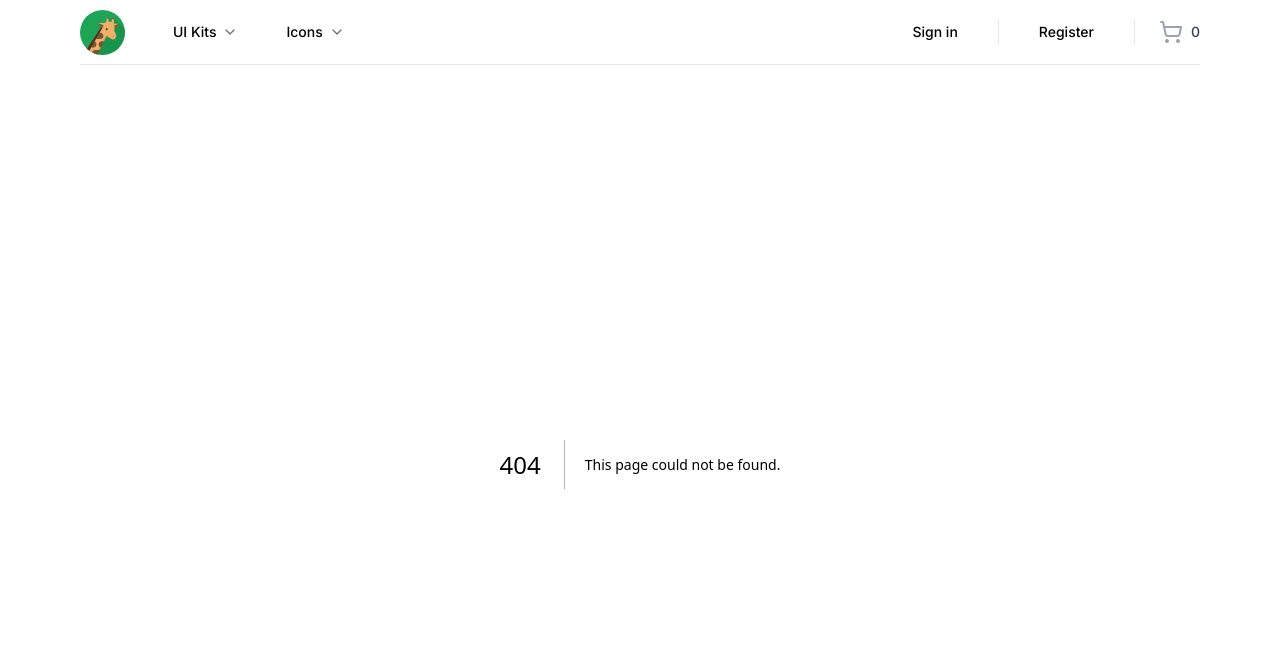
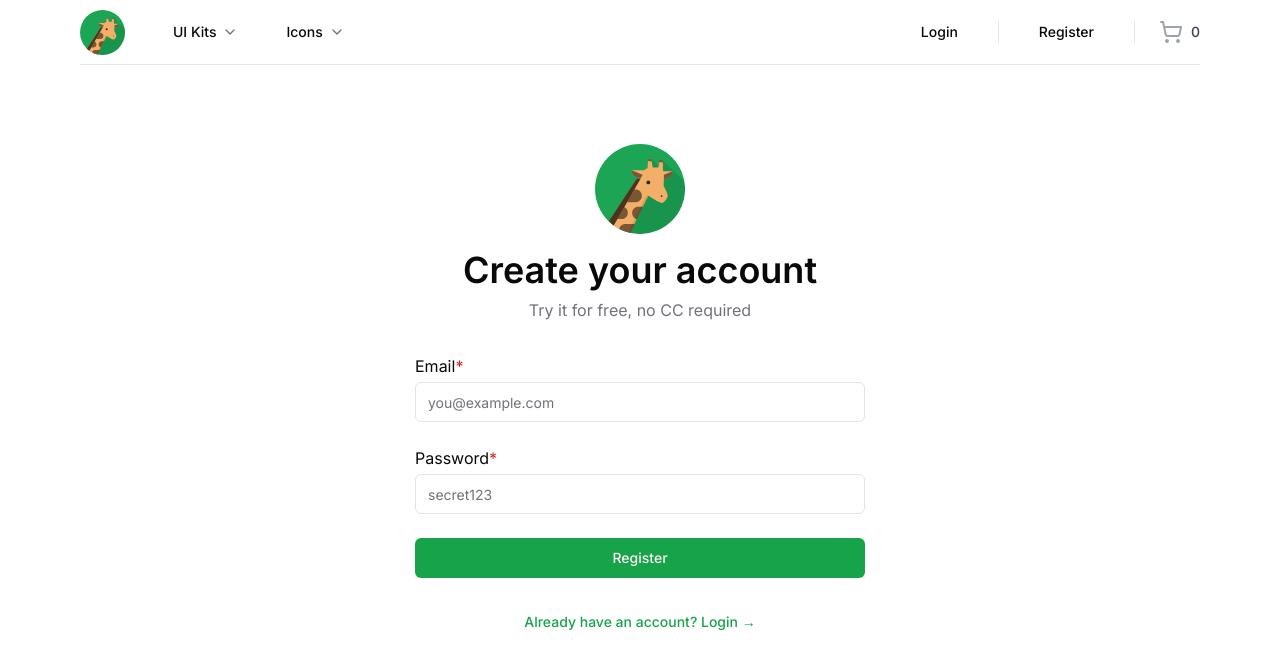
Before and after one commit to jayden-n/digital-giraffe, a Next.js app: page /register in a window 1280 px wide. Before the commit this address had no page. Shown: the top 668 px of the page. Built offline with nearby package versions, Linux system fonts and the light colour scheme.

Commit message:
feat: design register page with react-hook-form and input validations

```diff
--- /dev/null
+++ b/src/app/(auth)/register/page.tsx
@@ -0,0 +1,101 @@
+"use client";
+
+import Image from "next/image";
+import Logo from "../../../../public/logo.svg";
+import Link from "next/link";
+import { Button, buttonVariants } from "@/components/ui/button";
+import { Label } from "@radix-ui/react-label";
+import { Input } from "@/components/ui/input";
+import { cn } from "@/lib/utils";
+import { useForm } from "react-hook-form";
+import { zodResolver } from "@hookform/resolvers/zod";
+import {
+	AuthCredentialsValidator,
+	TAuthCredentialsValidator,
+} from "@/lib/validators/account-credentials-validator";
+
+const Page = () => {
+	const {
+		register,
+		handleSubmit,
+		formState: { errors },
+	} = useForm<TAuthCredentialsValidator>({
+		resolver: zodResolver(AuthCredentialsValidator),
+	});
+
+	const onSubmit = ({ email, password }: TAuthCredentialsValidator) => {
+		// TODO: send data to the server
+	};
+
+	return (
+		<div className="container relative flex flex-col pt-20 items-center justify-center lg:px-0">
+			<div className="mx-auto flex w-full justify-center flex-col space-y-6 sm:w-[450px]">
+				<div className="flex flex-col items-center text-center">
+					<Image src={Logo} height={90} alt="Logo of DigitalGiraffe" />
+					<h1 className="mb-2 mt-4 text-center text-4xl font-semibold">
+						Create your account
+					</h1>
+					<p className="text-base text-muted-foreground text-center">
+						Try it for free, no CC required
+					</p>
+				</div>
+
+				<div className="grid gap-6">
+					<form onSubmit={handleSubmit(onSubmit)}>
+						<div className="grid gap-2">
+							{/* Email */}
+							<div className="grid gap-1 py-2">
+								<Label htmlFor="email">
+									Email<span className="text-red-600">*</span>
+								</Label>
+								<Input
+									{...register("email")}
+									className={cn({ "focus-visible:ring-red-500": errors.email })}
+									placeholder="you@example.com"
+								/>
+							</div>
+
+							{/* Password */}
+							<div className="grid gap-1 py-2">
+								<Label htmlFor="password">
+									Password<span className="text-red-600">*</span>
+								</Label>
+								<Input
+									{...register("password")}
+									type="password"
+									className={cn({
+										"focus-visible:ring-red-500": errors.password,
+									})}
+									placeholder="secret123"
+								/>
+							</div>
+
+							{/* Confirm Password */}
+							{/* <div className="grid gap-1 py-2">
+								<Label htmlFor="password">
+									Confirm Password<span className="text-red-600">*</span>
+								</Label>
+								<Input
+									type="password"
+									className={cn({
+										"focus-visible:ring-red-500": errors.confirmPassword,
+									})}
+									placeholder="secret123"
+								/>
+							</div> */}
+
+							<Button className="w-full mt-2">Register</Button>
+						</div>
+					</form>
+					<Link
+						className={cn(buttonVariants({ variant: "link" }))}
+						href="sign-in"
+					>
+						Already have an account? Login &rarr;
+					</Link>
+				</div>
+			</div>
+		</div>
+	);
+};
+export default Page;
--- a/src/app/page.tsx
+++ b/src/app/page.tsx
@@ -2,7 +2,6 @@
 import { Button, buttonVariants } from "@/components/ui/button";
 import Link from "next/link";
 import { PERKS } from "@/config";
-import NavBar from "@/components/NavBar";
 
 export default function Home() {
 	return (
--- a/src/components/NavBar.tsx
+++ b/src/components/NavBar.tsx
@@ -31,10 +31,10 @@
 								<div className="hidden lg:flex lg:flex-1 lg:items-center lg:justify-end lg:space-x-6">
 									{user ? null : (
 										<Link
-											href="/sign-in"
+											href="/login"
 											className={buttonVariants({ variant: "ghost" })}
 										>
-											Sign in
+											Login
 										</Link>
 									)}
 
@@ -46,7 +46,7 @@
 										<p></p>
 									) : (
 										<Link
-											href="/sign-up"
+											href="/register"
 											className={buttonVariants({ variant: "ghost" })}
 										>
 											Register
--- /dev/null
+++ b/src/components/ui/input.tsx
@@ -0,0 +1,25 @@
+import * as React from "react";
+
+import { cn } from "@/lib/utils";
+
+export interface InputProps
+	extends React.InputHTMLAttributes<HTMLInputElement> {}
+
+const Input = React.forwardRef<HTMLInputElement, InputProps>(
+	({ className, type, ...props }, ref) => {
+		return (
+			<input
+				type={type}
+				className={cn(
+					"flex h-10 w-full rounded-md border border-input bg-background px-3 py-2 text-sm ring-offset-background file:border-0 file:bg-transparent file:text-sm file:font-medium placeholder:text-muted-foreground focus-visible:outline-none focus-visible:ring-2 focus-visible:ring-ring focus-visible:ring-offset-2 disabled:cursor-not-allowed disabled:opacity-50 required",
+					className,
+				)}
+				ref={ref}
+				{...props}
+			/>
+		);
+	},
+);
+Input.displayName = "Input";
+
+export { Input };
--- /dev/null
+++ b/src/components/ui/label.tsx
@@ -0,0 +1,26 @@
+"use client";
+
+import * as React from "react";
+import * as LabelPrimitive from "@radix-ui/react-label";
+import { cva, type VariantProps } from "class-variance-authority";
+
+import { cn } from "@/lib/utils";
+
+const labelVariants = cva(
+	"text-sm font-medium leading-none peer-disabled:cursor-not-allowed peer-disabled:opacity-70",
+);
+
+const Label = React.forwardRef<
+	React.ElementRef<typeof LabelPrimitive.Root>,
+	React.ComponentPropsWithoutRef<typeof LabelPrimitive.Root> &
+		VariantProps<typeof labelVariants>
+>(({ className, ...props }, ref) => (
+	<LabelPrimitive.Root
+		ref={ref}
+		className={cn(labelVariants(), className)}
+		{...props}
+	/>
+));
+Label.displayName = LabelPrimitive.Root.displayName;
+
+export { Label };
--- /dev/null
+++ b/src/lib/validators/account-credentials-validator.ts
@@ -0,0 +1,21 @@
+// input schema validations with Zod <3
+import { z } from "zod";
+
+export const AuthCredentialsValidator = z.object({
+	email: z.string().email(),
+	password: z
+		.string()
+		.min(8, { message: "Password must be at least 8 characters long." })
+		.max(20, { message: "Password must be less than 20 characters long." }),
+
+	// confirmPassword: z.string(),
+});
+// confirming passwords
+// .refine((data) => data.password !== data.confirmPassword, {
+// 	message: "Passwords do not match",
+// 	path: ["confirmPassword"],
+// });
+
+export type TAuthCredentialsValidator = z.infer<
+	typeof AuthCredentialsValidator
+>;
```
Also changed, not shown: package.json (+6 -1 lines), 1 other file (tests, documents, lock files or other folders).
